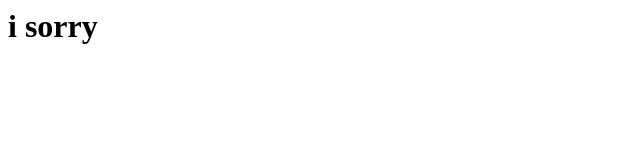
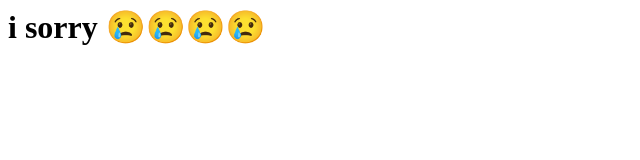
Before and after one commit to akib-adnan/-z, a plain HTML site: page index.html in a window 1280 px wide. Shown: the whole page, without its empty margins (0-640 px from the left). Drawn offline with Linux system fonts and the light colour scheme.

Commit message:
Update index.html

```diff
--- a/index.html
+++ b/index.html
@@ -4,6 +4,6 @@
 <meta http-equiv="reload" content="2"/>
  </head>
  <body>
-  <h1>i sorry</h1>
+  <h1>i sorry 😢😢😢😢</h1>
  </body>
 </html>
```
